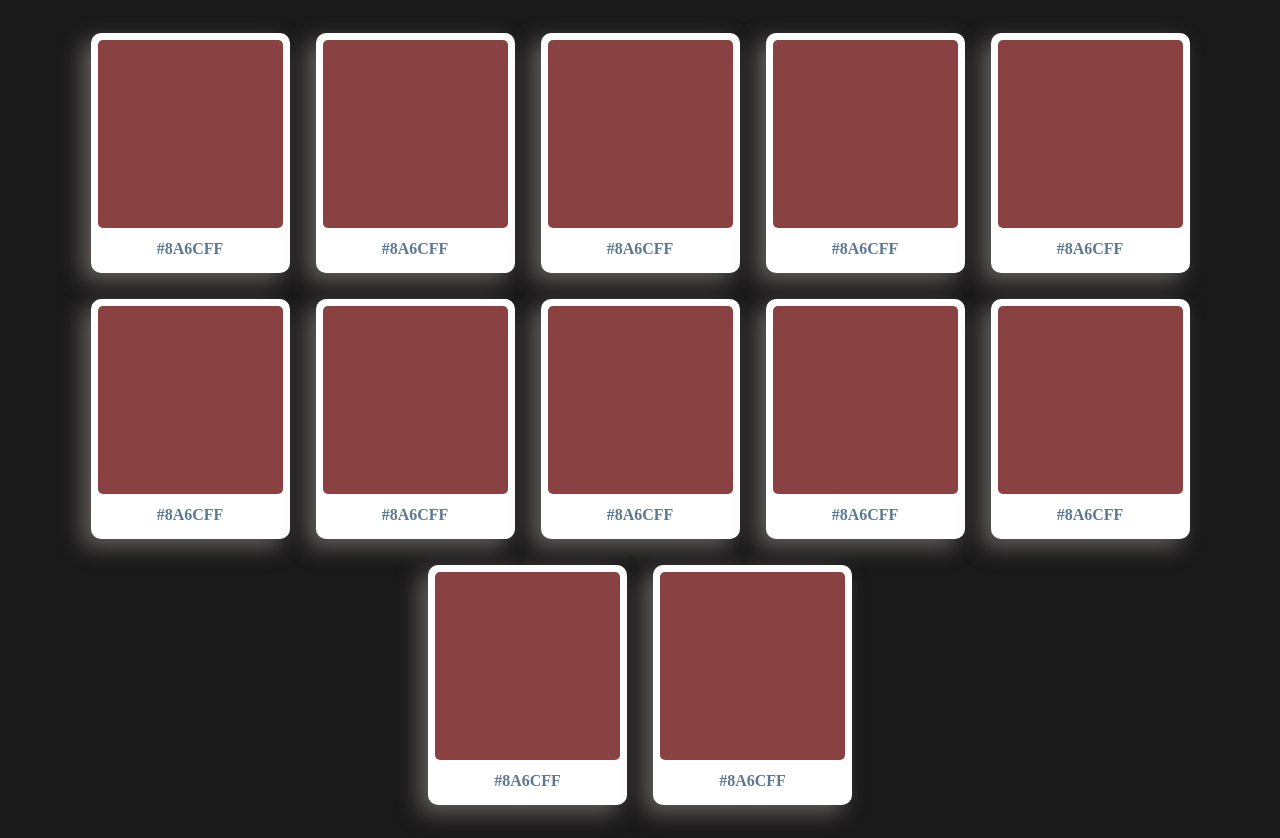
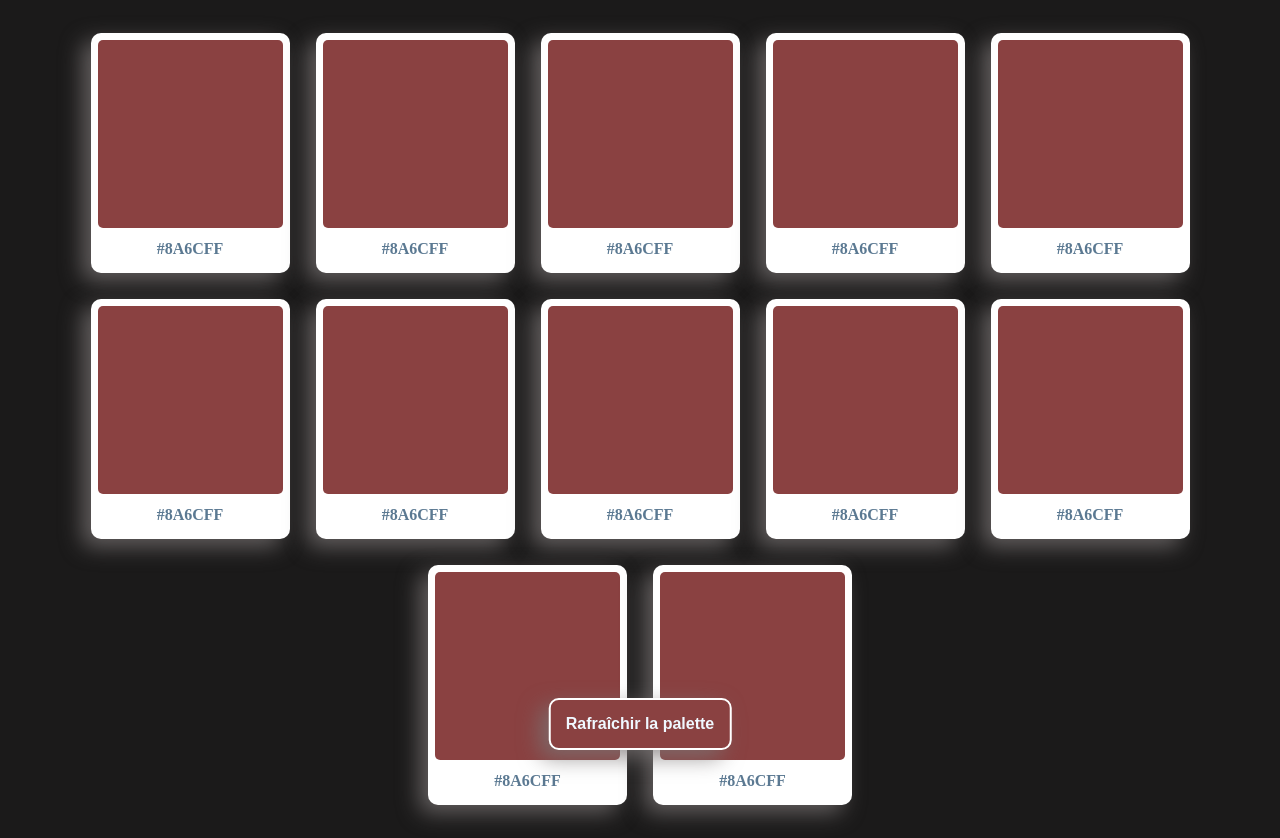
Before and after one commit to Wickacode/Color-palette, a plain HTML site: page index.html in a window 1280 px wide. Drawn offline with Linux system fonts and the light colour scheme.

Commit message:
création du bouton pour rafraîchir la palette de couleurs (sans fonctions)

```diff
--- a/index.html
+++ b/index.html
@@ -58,6 +58,8 @@
             <span class="hex-value">#8A6CFF</span>
         </li>
 
+        <button class="refresh-btn">Rafraîchir la palette</button>
+
     </ul>
 </body>
 </html>
--- a/style.css
+++ b/style.css
@@ -51,3 +51,22 @@ transition: transform 0.3s ease;
     font-size: 1em;
     margin: 12px 0 8px;
 }
+
+.refresh-btn {
+    position: fixed;
+    left: 50%;
+    bottom: 50px;
+    outline: none;
+    color: aliceblue;
+    border-radius: 10px;
+    cursor: pointer;
+    font-size: 1em;
+    font-weight: bold;
+    padding: 15px;
+    background: #8a4141;
+    border: 2px solid white;
+    transform: translateX(-50%);
+    box-shadow: -9px 8px 21px 0px rgba(122,116,116,0.75);
+-webkit-box-shadow: -9px 8px 21px 0px rgba(122,116,116,0.75);
+-moz-box-shadow: -9px 8px 21px 0px rgba(122,116,116,0.75);
+}
```
